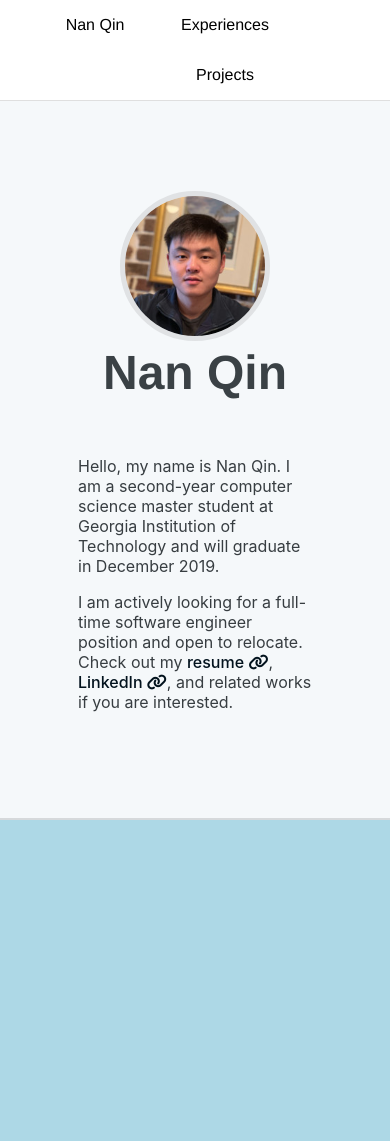
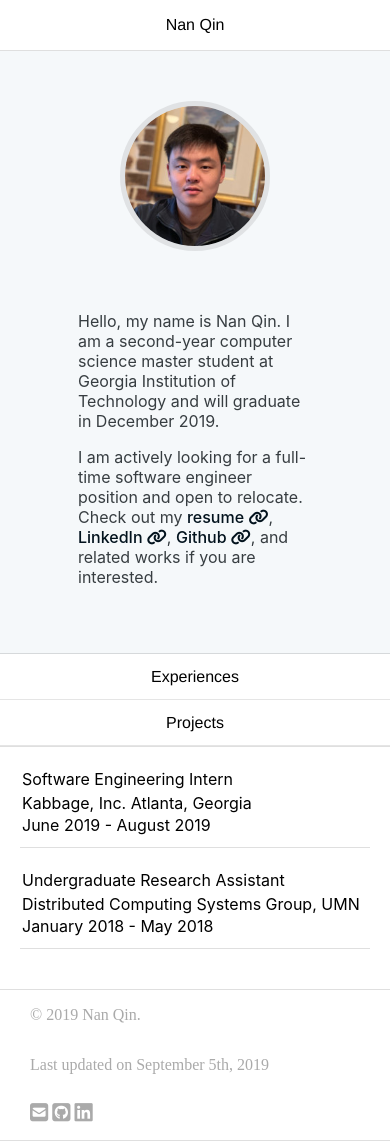
Before and after one commit to Nan0416/profile, a plain HTML site: page index.html in a window 390 px wide. Before the commit the page ends 844 px from the top, so only its background shows below. Drawn offline with Linux system fonts and the light colour scheme.

Commit message:
add experience

```diff
--- a/assets/style.css
+++ b/assets/style.css
@@ -26,14 +26,18 @@ a, a:hover, a:focus, a:active {
 #nav-content-left{
     margin-left: 30px;
 }
+
+
 #nav-content-right{
     margin-right: 30px;
 }
-.nav-text{
+.desktop-nav-text{
     display: inline-block;
     width: 130px;
+}
+.nav-text{
+    text-align: center;
     height: 50px;
-    text-align: center;
     line-height: 50px;
     font-size: 1em;
     font-weight: 450;
@@ -55,9 +59,10 @@ a, a:hover, a:focus, a:active {
 .head-content{
     margin: 20px;
 }
-
+.default-text{
+    font-family: -apple-system,system-ui,BlinkMacSystemFont,Segoe UI,Roboto,Helvetica Neue,Fira Sans,Ubuntu,Oxygen,Oxygen Sans,Cantarell,Droid Sans,Apple Color Emoji,Segoe UI Emoji,Segoe UI Symbol,Lucida Grande,Helvetica,Arial,sans-serif;
+}
 .head-intro-text{
-    font-family: -apple-system,system-ui,BlinkMacSystemFont,Segoe UI,Roboto,Helvetica Neue,Fira Sans,Ubuntu,Oxygen,Oxygen Sans,Cantarell,Droid Sans,Apple Color Emoji,Segoe UI Emoji,Segoe UI Symbol,Lucida Grande,Helvetica,Arial,sans-serif;
     font-size: 1em;
     color:#373d41;
 }
@@ -82,7 +87,7 @@ a, a:hover, a:focus, a:active {
     display: inline-block;
     width: 300px;
     text-align: center;
-    font-size: 3em;
+    font-size: 2.3em;
     font-weight: bold;
     color: #3a4145;
     font-family: helvetica neue,Helvetica,sans-serif !important;
@@ -93,3 +98,94 @@ a, a:hover, a:focus, a:active {
     width: 300px;
     margin: auto;
 }
+#mobile-nav-section{
+    display: none;
+    background-color: #ffffff;
+}
+.mobile-nav-text{
+    display: block;
+    width: 100%;
+    height: 45px !important;
+    line-height: 45px !important;
+    border-bottom: 1px solid rgba(0,0,0, 0.1);
+
+}
+
+#footer-section{
+    background-color: #ffffff;
+    display: flex;
+    flex-direction: row;
+    flex-wrap: wrap;
+    justify-content: space-between;
+}
+.footer-content{
+    height: 30px;
+    margin: 10px 30px 10px 30px;
+}
+.footer-text{
+    display: inline-block;
+    color: #aaa;
+    font-family: merriweather,serif;
+    line-height: 30px;
+    font-size: 1em;
+}
+.icon-text{
+    display: inline-block;
+    font-size: 1.3em !important;
+    position: relative;
+}
+.icon-text:hover{
+    cursor: pointer;
+}
+#experience-section{
+    padding: 40px;
+    box-sizing: border-box;
+    background-color:white;
+}
+.experience-content{
+    padding-bottom: 20px;
+}
+.experience-head-right{
+    text-align: right;
+}
+.experience-head{
+    display: flex;
+    flex-direction: row;
+    justify-content: space-between;
+    padding-bottom: 10px;
+    border-bottom: 1px solid rgba(0,0,0,.125);
+}
+.experiencexpr-head-text{
+    padding:0px;
+    margin:2px;
+}
+@media screen and (max-width: 480px) {
+    #experience-section{
+        padding: 20px;
+    }
+}
+@media screen and (max-width: 580px) {
+    #head-section{
+        padding-top: 30px;
+        padding-bottom: 30px;
+    }
+    #head-name{
+        display: none;
+    }
+    #nav-content-right{
+        display: none;
+    }
+    #nav-content-left{
+        margin: auto;
+    }
+    #mobile-nav-section{
+        display: block;
+    }
+    .experience-head{
+        flex-direction: column;
+    }
+    .experience-head-right{
+        text-align: left;
+    }
+
+}
--- a/index.html
+++ b/index.html
@@ -11,30 +11,57 @@
 <body>
     <div class="section" id="nav-section">
         <div class="nav-content" id="nav-content-left">
-            <span class="nav-text">Nan Qin</span>
+            <span class="nav-text desktop-nav-text">Nan Qin</span>
         </div>
         <div class="nav-content" id="nav-content-right">
-            <a class="nav-text nav-clickable" href="#experience-section">Experiences</a>
-            <a class="nav-text nav-clickable" href="#project-section">Projects</a>
+            <a class="nav-text desktop-nav-text nav-clickable" href="#experience-section">Experiences</a>
+            <a class="nav-text desktop-nav-text nav-clickable" href="#project-section">Projects</a>
         </div>
     </div>
     <div class="section" id="head-section">
         <div class="head-content" id="head-content-left">
             <div class="profile-content"><img id="profile-img" src="./assets/profile.jpeg" height="140px" width="140px"></div>
-            <div class="profile-content"><span id="profile-text">Nan Qin</span></div>
+            <div id="head-name" class="profile-content"><span id="profile-text">Nan Qin</span></div>
         </div>
         <div class="head-content" id="head-content-right">
-            <p class="head-intro-text">Hello, my name is Nan Qin. I am a second-year computer science master student at Georgia Institution of Technology and will graduate in December 2019.</p>
-            <p class="head-intro-text">I am actively looking for a full-time software engineer position and open to relocate. Check out my <a class="head-intro-link" href="./docs/resume.pdf">resume <i class="fas fa-link"></i></a>, <a class="head-intro-link" href="https://www.linkedin.com/in/nan-qin-0416/">LinkedIn <i class="fas fa-link"></i></a>, and related works if you are interested.</p>
+            <p class="head-intro-text default-text">Hello, my name is Nan Qin. I am a second-year computer science master student at Georgia Institution of Technology and will graduate in December 2019.</p>
+            <p class="head-intro-text default-text">I am actively looking for a full-time software engineer position and open to relocate. Check out my <a class="head-intro-link" href="./docs/resume.pdf">resume <i class="fas fa-link"></i></a>,
+                <a class="head-intro-link" href="https://www.linkedin.com/in/nan-qin-0416/">LinkedIn <i class="fas fa-link"></i></a>,
+                <a class="head-intro-link" href="https://github.com/Nan0416">Github <i class="fas fa-link"></i></a>, and related works if you are interested.</p>
         </div>
     </div>
+    <div class="section" id="mobile-nav-section">
+        <a href="#experience-section" class="nav-text mobile-nav-text nav-clickable">Experiences</a>
+        <a href="#project-section" class="nav-text mobile-nav-text nav-clickable">Projects</a>
+    </div>
     <div class="section" id="experience-section">
-        <div class="expr-content">
-
+        <div class="experience-content">
+            <div class="experience-head">
+                <div class="experience-head-left">
+                    <p class="experiencexpr-head-text default-text">Software Engineering Intern</p>
+                </div>
+                <div class="experience-head-right">
+                    <p class="experiencexpr-head-text default-text">Kabbage, Inc. Atlanta, Georgia</p>
+                    <p class="experiencexpr-head-text default-text">June 2019 - August 2019</p>
+                </div>
+            </div>
         </div>
-        <div class="expr-content">
-
+        <div class="experience-content">
+            <div class="experience-head">
+                <div class="experience-head-left">
+                    <p class="experiencexpr-head-text default-text">Undergraduate Research Assistant</p>
+                </div>
+                <div class="experience-head-right">
+                    <p class="experiencexpr-head-text default-text">Distributed Computing Systems Group, UMN</p>
+                    <p class="experiencexpr-head-text default-text">January 2018 - May 2018</p>
+                </div>
+            </div>
         </div>
     </div>
-
+    <div class="section" id="footer-section">
+        <div class="footer-content"><span class="footer-text">© 2019 Nan Qin.</span></div>
+        <div class="footer-content"><span class="footer-text">Last updated on September 5th, 2019</span></div>
+        <div class="footer-content"><span class="footer-text"><a href="mailto:nqin8@github.edu"><i class="fas fa-envelope-square icon-text"></i></a> <a href="https://github.com/Nan0416"><i class="fab fa-github-square icon-text"></i></a> <a href="https://www.linkedin.com/in/nan-qin-0416/"><i class="fab fa-linkedin icon-text"></i></a></span></div>
+    </div>
 </body>
+</html>
```
